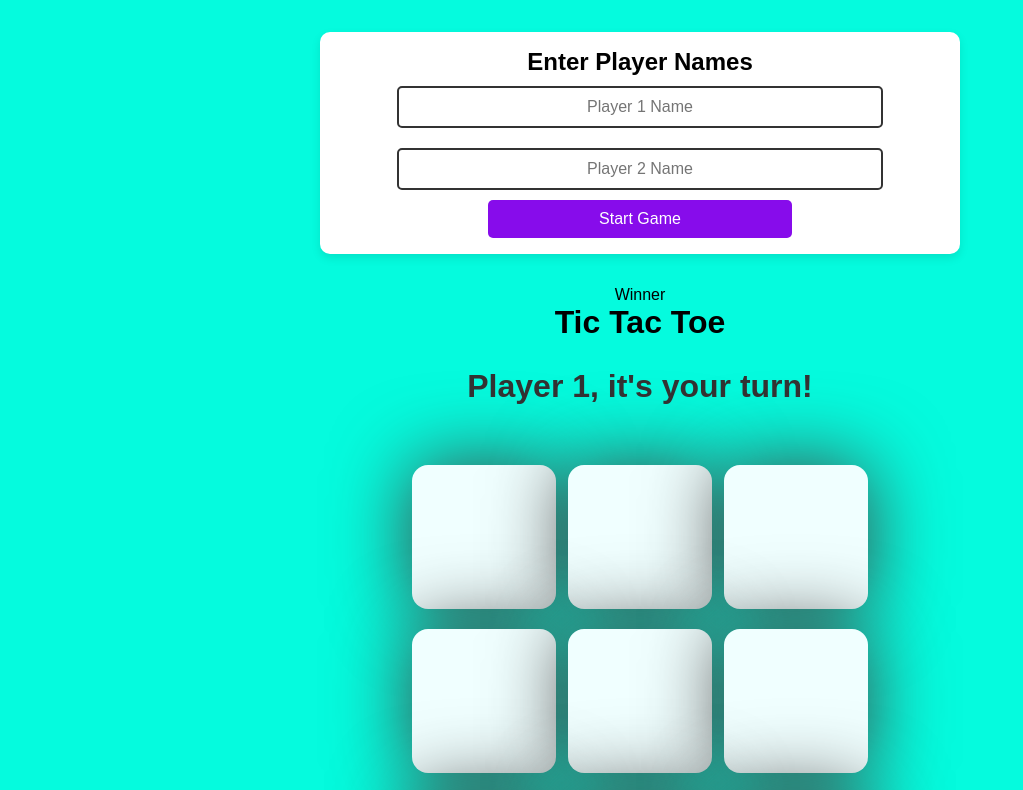
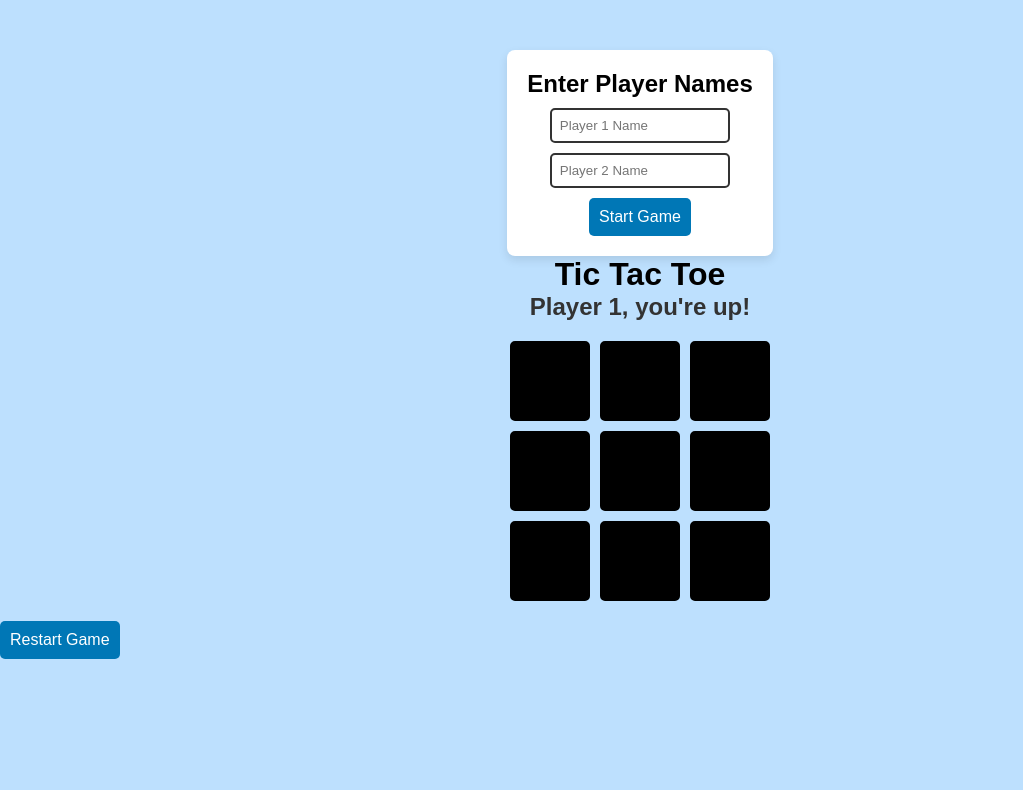
Before and after one commit to acciojob/tictactoe-Harsh652003, a website: page main.html in a window 1280 px wide. Both pictures are taken after a click on the button "Start Game". Shown: the top 790 px of the page, without its empty margins (0-1023 px from the left). Drawn offline with Linux system fonts and the light colour scheme.

Commit message:
created a submission

```diff
--- a/main.html
+++ b/main.html
@@ -1,52 +1,43 @@
 <!DOCTYPE html>
-
-<html>
-
+<html lang="en">
 <head>
+    <meta charset="UTF-8">
+    <meta name="viewport" content="width=device-width, initial-scale=1.0">
+    <title>Tic Tac Toe</title>
     <link rel="stylesheet" href="styles.css">
 </head>
-
 <body>
 
-    <div id="player-form">
-        <h2>Enter Player Names</h2>
-        <input type="text" id="player1" placeholder="Player 1 Name">
-        <input type="text" id="player2" placeholder="Player 2 Name">
-        <button id="submit">Start Game</button>
-    </div>
+    <div class="container">
+        <!-- Player Name Input -->
+        <div id="player-form">
+            <h2>Enter Player Names</h2>
+            <input type="text" id="player-1" placeholder="Player 1 Name">
+            <input type="text" id="player-2" placeholder="Player 2 Name">
+            <button id="submit">Start Game</button>
+        </div>
 
-    <div class="messg hide">
-        <p id="message">Winner</p>
-    </div>
+        <!-- Game Area (Hidden Initially) -->
+        <div id="game-container" class="hide">
+            <h1>Tic Tac Toe</h1>
+            <div class="message">Welcome! Enter names to start.</div>
 
-    <!-- Hide game board initially -->
-    <div id="game-container" class="hide">
-        <main>
-            <h1 class="heading">Tic Tac Toe</h1>
-
-            <!-- Improved Turn Message -->
-            <p id="turn-message">Waiting for players...</p>
-
-            <div class="container">
-                <div class="game">
-                    <button class="box"></button>
-                    <button class="box"></button>
-                    <button class="box"></button>
-                    <button class="box"></button>
-                    <button class="box"></button>
-                    <button class="box"></button>
-                    <button class="box"></button>
-                    <button class="box"></button>
-                    <button class="box"></button>
-                </div>
+            <div class="game">
+                <button class="box" id="1"></button>
+                <button class="box" id="2"></button>
+                <button class="box" id="3"></button>
+                <button class="box" id="4"></button>
+                <button class="box" id="5"></button>
+                <button class="box" id="6"></button>
+                <button class="box" id="7"></button>
+                <button class="box" id="8"></button>
+                <button class="box" id="9"></button>
             </div>
 
             <button id="restart">Restart Game</button>
-        </main>
+        </div>
     </div>
 
-    <script type="text/javascript" src="./script.js"></script>
-
+    <script src="script.js"></script>
 </body>
-
 </html>
--- a/script.js
+++ b/script.js
@@ -1,21 +1,18 @@
 let boxes = document.querySelectorAll(".box");
 let restart = document.querySelector("#restart");
-let message = document.querySelector(".messg");
-let message1 = document.querySelector("#message");
-let turnMessage = document.querySelector("#turn-message");
+let message = document.querySelector(".message");
 let playerForm = document.querySelector("#player-form");
-let gameContainer = document.querySelector("#game-container"); // Correct
- // Ensure this exists
+let gameContainer = document.querySelector("#game-container");
 let submitButton = document.querySelector("#submit");
-let player1Input = document.querySelector("#player1");
-let player2Input = document.querySelector("#player2");
+let player1Input = document.querySelector("#player-1");
+let player2Input = document.querySelector("#player-2");
 
 let player1 = "";
 let player2 = "";
-let turnO = true; // 'O' starts first
-let gameOver = false; // To prevent moves after game ends
+let turnX = true; // Player 1 (X) starts
+let gameOver = false;
 
-// Function to start the game after player names are entered
+// Start Game on Submit
 submitButton.addEventListener("click", () => {
     player1 = player1Input.value.trim() || "Player 1";
     player2 = player2Input.value.trim() || "Player 2";
@@ -24,96 +21,65 @@ submitButton.addEventListener("click", () => {
     gameContainer.classList.remove("hide"); // Show game board
 
     gameOver = false; // Reset game state
-    updateTurnMessage(); // Display initial turn message
+    message.innerText = `${player1}, you're up!`;
 });
 
-// Function to update the message displaying whose turn it is
-const updateTurnMessage = () => {
-    if (!gameOver) {
-        turnMessage.innerText = turnO ? `${player1}, it's your turn!` : `${player2}, it's your turn!`;
+// Restart Game
+restart.addEventListener("click", () => {
+    turnX = true;
+    gameOver = false;
+    message.innerText = `${player1}, you're up!`;
+
+    boxes.forEach((box) => {
+        box.innerText = "";
+        box.disabled = false;
+    });
+});
+
+// Winning Combinations
+const winPatterns = [
+    [0, 1, 2], [3, 4, 5], [6, 7, 8], // Rows
+    [0, 3, 6], [1, 4, 7], [2, 5, 8], // Columns
+    [0, 4, 8], [2, 4, 6] // Diagonals
+];
+
+// Check for Winner
+const checkWinner = () => {
+    for (let pattern of winPatterns) {
+        let [a, b, c] = pattern;
+        if (boxes[a].innerText && boxes[a].innerText === boxes[b].innerText && boxes[b].innerText === boxes[c].innerText) {
+            let winnerName = boxes[a].innerText === "X" ? player1 : player2;
+            message.innerText = `${winnerName}, congratulations you won! 🎉`;
+            gameOver = true;
+            disableBoard();
+            return;
+        }
+    }
+
+    // Check for Draw
+    if ([...boxes].every(box => box.innerText !== "")) {
+        message.innerText = "It's a draw! 🤝";
+        gameOver = true;
     }
 };
 
-// Restart Game Function
-const restartGame = () => {
-    turnO = true;
-    gameOver = false; // Reset game state
-    enable();
-    message.classList.add("hide"); // Hide win/draw message
-    updateTurnMessage(); // Reset turn message
+// Disable Board After Game Ends
+const disableBoard = () => {
+    boxes.forEach((box) => (box.disabled = true));
 };
 
-// Winning Patterns
-const gamePattern = [
-    [0, 1, 2], [0, 3, 6], [0, 4, 8], [1, 4, 7], [2, 5, 8],
-    [2, 4, 6], [3, 4, 5], [6, 7, 8]
-];
+// Box Click Event
+boxes.forEach((box, index) => {
+    box.addEventListener("click", () => {
+        if (!gameOver && box.innerText === "") {
+            box.innerText = turnX ? "X" : "O";
+            box.disabled = true;
+            checkWinner(); // Check Winner
 
-// Handling Box Clicks
-boxes.forEach((box) => {
-    box.addEventListener("click", () => {
-        if (!gameOver && box.innerText === "") { // Only allow moves if game isn't over
-            box.innerText = turnO ? "O" : "X";
-            box.disabled = true;
-            checkWinner(); // Check if there's a winner
             if (!gameOver) {
-                turnO = !turnO; // Toggle turn
-                updateTurnMessage();
+                turnX = !turnX;
+                message.innerText = turnX ? `${player1}, you're up!` : `${player2}, you're up!`;
             }
         }
     });
 });
-
-// Enable all boxes for a new game
-const enable = () => {
-    boxes.forEach((box) => {
-        box.disabled = false;
-        box.innerText = "";
-    });
-    gameOver = false;
-    updateTurnMessage();
-};
-
-// Disable all boxes when the game ends
-const disable = () => {
-    boxes.forEach((box) => box.disabled = true);
-};
-
-// Congratulating the Winner
-const congratulation = (winner) => {
-    let winnerName = winner === "O" ? player1 : player2;
-    message1.innerText = `${winnerName}, congratulations! You won the match! 🎉`;
-    message.classList.remove("hide");
-    gameOver = true;
-    disable();
-};
-
-// Check for Draw
-const checkDraw = () => {
-    return [...boxes].every(box => box.innerText !== "");
-};
-
-// Check for Winner
-const checkWinner = () => {
-    for (let pattern of gamePattern) {
-        let [a, b, c] = pattern;
-        let pos1 = boxes[a].innerText;
-        let pos2 = boxes[b].innerText;
-        let pos3 = boxes[c].innerText;
-
-        if (pos1 !== "" && pos1 === pos2 && pos2 === pos3) {
-            congratulation(pos1);
-            return;
-        }
-    }
-
-    // If no winner and all boxes are filled, it's a draw
-    if (checkDraw()) {
-        message1.innerText = "It's a draw! 🤝";
-        message.classList.remove("hide");
-        gameOver = true;
-    }
-};
-
-// Restart Button Click Event
-restart.addEventListener("click", restartGame);
--- a/styles.css
+++ b/styles.css
@@ -1,4 +1,4 @@
-/* Reset and global styles */
+/* Reset Styles */
 * {
     margin: 0;
     padding: 0;
@@ -6,119 +6,81 @@
 }
 
 body {
-    background-color: rgb(5, 251, 222);
+    font-family: Arial, sans-serif;
     text-align: center;
-    font-family: Arial, sans-serif;
+    background-color: #bde0fe;
 }
 
-/* Hide game container initially */
+.container {
+    margin-top: 50px;
+}
+
+/* Hide Game Initially */
 #game-container.hide {
     display: none;
 }
 
-/* Player input form styling */
+/* Player Form */
 #player-form {
-    margin: 2rem auto;
-    padding: 1rem;
     background: white;
-    width: 50%;
-    border-radius: 10px;
+    padding: 20px;
+    border-radius: 8px;
     box-shadow: 0 4px 10px rgba(0, 0, 0, 0.1);
+    display: inline-block;
 }
 
-#player-form input {
+input {
+    display: block;
     width: 80%;
-    padding: 10px;
-    margin: 10px 0;
-    font-size: 1rem;
+    padding: 8px;
+    margin: 10px auto;
     border: 2px solid #333;
     border-radius: 5px;
-    text-align: center;
 }
 
-#submit {
-    width: 50%;
+button {
     padding: 10px;
     font-size: 1rem;
-    background: rgb(135, 12, 235);
+    background: #0077b6;
     color: white;
     border: none;
     border-radius: 5px;
     cursor: pointer;
-    transition: background 0.3s ease-in-out, transform 0.2s ease;
 }
 
-#submit:hover {
-    background: rgb(112, 8, 200);
-    transform: scale(1.05);
+button:hover {
+    background: #005f8c;
+}
+
+/* Message Box */
+.message {
+    font-size: 1.5rem;
+    font-weight: bold;
+    color: #333;
+    margin-bottom: 20px;
 }
 
 /* Tic Tac Toe Board */
-.container {
-    height: 70vh;
-    display: flex;
+.game {
+    display: grid;
+    grid-template-columns: repeat(3, 80px);
+    grid-gap: 10px;
     justify-content: center;
-    align-items: center;
 }
 
-.game {
-    height: 60vmin;
-    width: 60vmin;
-    display: flex;
-    flex-wrap: wrap;
-    justify-content: center;
-    align-items: center;
-    gap: 1.5vmin;
-}
-
-/* Heading */
-.heading {
-    height: 4rem;
-}
-
-/* Turn message */
-#turn-message {
+.box {
+    width: 80px;
+    height: 80px;
     font-size: 2rem;
     font-weight: bold;
-    color: #333;
-    margin-bottom: 1rem;
-}
-
-/* Tic Tac Toe Boxes */
-.box {
-    width: 18vmin;
-    height: 18vmin;
-    font-size: 40px;
-    border-radius: 1rem;
-    border: none;
-    box-shadow: 0 0 5rem rgb(69, 66, 66);
-    color: brown;
-    background-color: azure;
+    text-align: center;
+    background-color: black;
+    border: 2px solid black;
     cursor: pointer;
-    transition: opacity 0.3s ease, transform 0.2s ease-in-out;
-}
-
-.box:hover {
-    opacity: 70%;
-    transform: scale(1.05);
 }
 
 /* Restart Button */
-/* Restart Button */
 #restart {
-    width: 50%;
-    padding: 12px;
-    font-size: 1.2rem;
-    background: rgb(255, 69, 69);
-    color: white;
-    border: none;
-    border-radius: 10px;
-    cursor: pointer;
-    margin-top: 1rem;
-    transition: background 0.3s ease-in-out, transform 0.2s ease;
+    margin-top: 20px;
+    display: block;
 }
-
-#restart:hover {
-    background: rgb(220, 0, 0);
-    transform: scale(1.05);
-}
```
